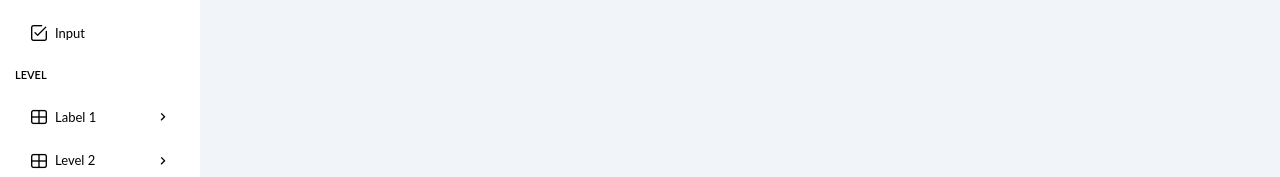
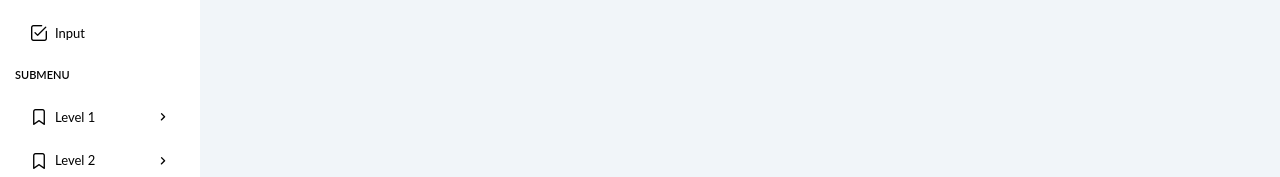
Before and after one commit to EzzatKhaqan/react-admin-dashboard, a React (Vite) app: page /admin in a window 1280 px wide. Shown: the part 270-447 px from the top of the page. Built offline with nearby package versions, Linux system fonts and the light colour scheme.

Commit message:
refactor: update sidebar menu structure and improve MenuItem component; streamline imports and remove unused state

```diff
--- a/src/layouts/admin/AppAdminSideBar.jsx
+++ b/src/layouts/admin/AppAdminSideBar.jsx
@@ -34,31 +34,31 @@ export const AppAdminSideBar = () => {
       ],
     },
     {
-      label: 'Level',
+      label: 'Submenu',
       items: [
         {
-          label: 'Label 1',
-          icon: 'pi pi-table',
+          label: 'Level 1',
+          icon: 'pi pi-bookmark',
           items: [
             {
               label: 'Level 1.1',
-              icon: 'pi pi-table',
+              icon: 'pi pi-bookmark',
               items: [
                 {
                   label: 'Level 1.2',
-                  icon: 'pi pi-table',
+                  icon: 'pi pi-bookmark',
                   items: [
                     {
                       label: 'Level 1.3',
-                      icon: 'pi pi-table',
+                      icon: 'pi pi-bookmark',
                       items: [
                         {
                           label: 'Level 1.4',
-                          icon: 'pi pi-table',
+                          icon: 'pi pi-bookmark',
                           items: [
                             {
                               label: 'Level 1.5',
-                              icon: 'pi pi-table',
+                              icon: 'pi pi-bookmark',
                               items: [
                                 {
                                   label: 'Level 1.6',
@@ -74,19 +74,35 @@ export const AppAdminSideBar = () => {
                 },
               ],
             },
+            {
+              label: 'Level 1.2',
+              icon: 'pi pi-bookmark',
+              items: [
+                {
+                  label: 'Level 1.2.1',
+                  icon: 'pi pi-bookmark',
+                  items: [
+                    {
+                      label: 'Level 1.2.2',
+                      icon: 'pi pi-bookmark',
+                    },
+                  ],
+                },
+              ],
+            },
           ],
         },
         {
           label: 'Level 2',
-          icon: 'pi pi-table',
+          icon: 'pi pi-bookmark',
           items: [
             {
               label: 'Level 2.1',
-              icon: 'pi pi-table',
+              icon: 'pi pi-bookmark',
               items: [
                 {
                   label: 'Level 2.2',
-                  icon: 'pi pi-table',
+                  icon: 'pi pi-bookmark',
                 },
               ],
             },
--- a/src/shared/components/menu/MenuItem.jsx
+++ b/src/shared/components/menu/MenuItem.jsx
@@ -1,4 +1,4 @@
-import { useEffect, useMemo, useRef, useState } from 'react';
+import { useMemo, useRef } from 'react';
 import { useLocation, Link } from 'react-router-dom';
 import { useLayout } from '../../../layouts/admin/context/LayoutContext';
 import PropTypes from 'prop-types';
@@ -12,11 +12,13 @@ export const MenuItem = ({ item = {}, root = true, index, parentItemKey }) => {
   const isLink = Boolean(item.to);
   const Wrapper = isLink ? Link : 'a';
   const wrapperProps = isLink ? { to: item.to } : {};
-  const { activeMenuItem, setActiveMenuItem, toggleMenu, layoutState } = useLayout();
+  const { activeMenuItem, setActiveMenuItem } = useLayout();
+
   // Dynamically compute item key
   const itemKey = useMemo(() => {
     return parentItemKey ? `${parentItemKey}-${index}` : String(index);
   }, [parentItemKey, index]);
+  // Dynamically compute isActiveMenu
   const isActiveMenu = useMemo(() => {
     return (
       activeMenuItem === itemKey || (activeMenuItem && activeMenuItem.startsWith(itemKey + '-'))
@@ -25,7 +27,6 @@ export const MenuItem = ({ item = {}, root = true, index, parentItemKey }) => {
 
   const itemClick = (event, item) => {
     const newActiveKey = hasItem ? (itemKey === activeMenuItem ? parentItemKey : itemKey) : itemKey;
-
     setActiveMenuItem(newActiveKey);
   };
 
```
